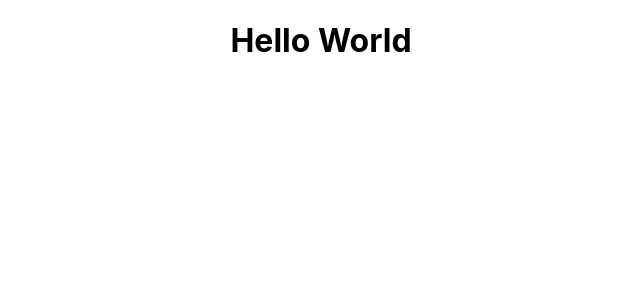
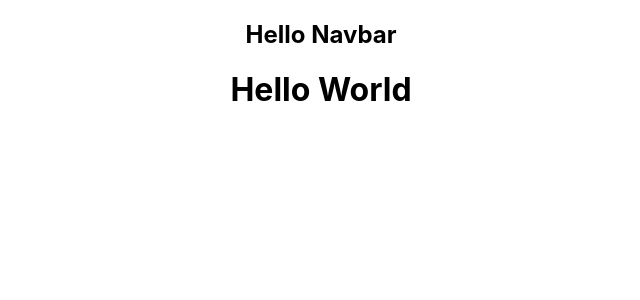
Before and after one commit to mannycortez/dakota-hotel, a React (Create React App) app in the folder frontend/: page / in a window 1280 px wide. Shown: the top 300 px of the page, without its empty margins (319-959 px from the left). Built offline with nearby package versions, Linux system fonts and the light colour scheme.

Commit message:
added Navbar and cleaned up boilerplate

```diff
--- a/frontend/src/App.js
+++ b/frontend/src/App.js
@@ -1,8 +1,10 @@
 import './App.css';
+import Navbar from '../src/components/Navbar'
 
 function App() {
   return (
     <div className="App">
+      <Navbar />
       <h1>Hello World</h1>
     </div>
   );
--- a/frontend/src/components/Navbar.js
+++ b/frontend/src/components/Navbar.js
@@ -0,0 +1,11 @@
+import React from 'react'
+
+const Navbar = () => {
+    return (
+        <div>
+            <h2>Hello Navbar</h2>
+        </div>
+    )
+}
+
+export default Navbar
```
Also changed, not shown: frontend/src/components/FloorPlan.js (added), frontend/src/screens/AdminDashboard.js (added), frontend/src/screens/GuestDashboard.js (added), frontend/src/screens/HomeScreen.js (added).
